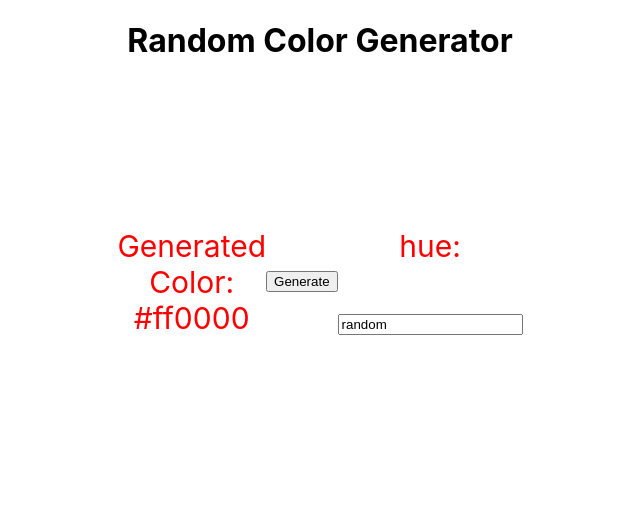
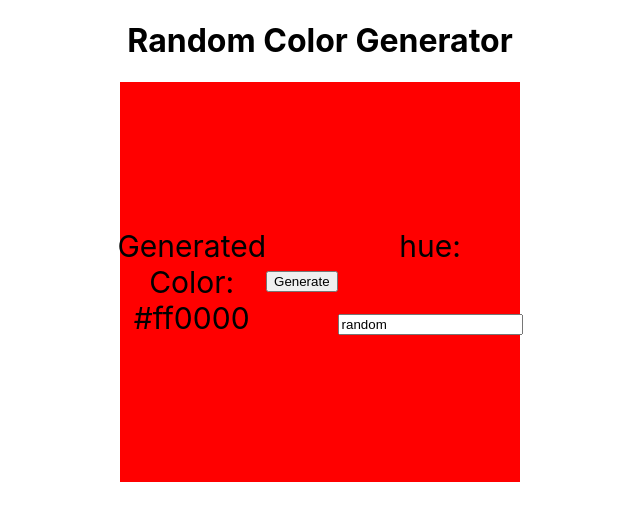
Before and after one commit to rybarska/pjct-react-1-random-color-generator-2, a React (Create React App) app: page / in a window 1280 px wide. Shown: the top 520 px of the page, without its empty margins (320-960 px from the left). Built offline with nearby package versions, Linux system fonts and the light colour scheme.

Commit message:
Change font color to background color

```diff
--- a/src/App.js
+++ b/src/App.js
@@ -18,7 +18,7 @@ function App() {
           justifyContent: 'center',
           alignItems: 'center',
           fontSize: 30,
-          color: hexCode,
+          backgroundColor: hexCode,
         }}
       >
         <div>Generated Color: {hexCode} </div>
@@ -36,6 +36,7 @@ function App() {
         </button>
         <br />
         <br />
+        <div>
           <label>
             hue:
             <br />
@@ -56,6 +57,7 @@ function App() {
           </label>
         </div>
       </div>
+    </div>
   );
 }
 
```
Lines whose indentation alone changed are shown as unchanged.
